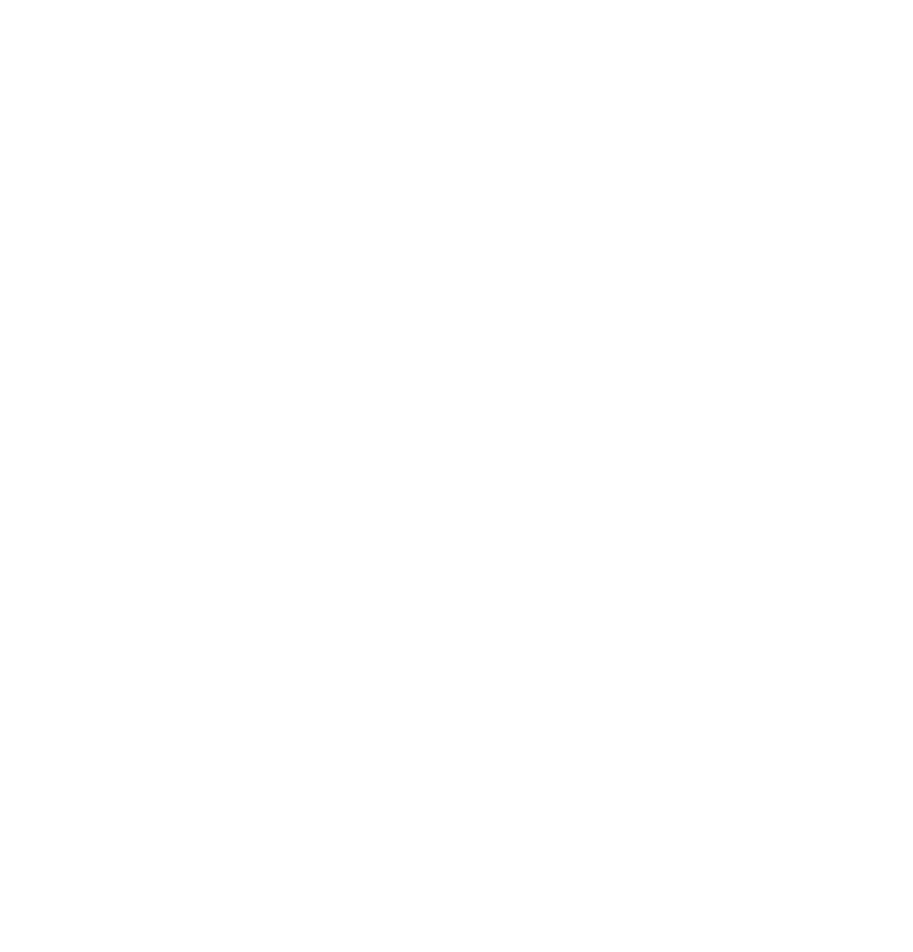
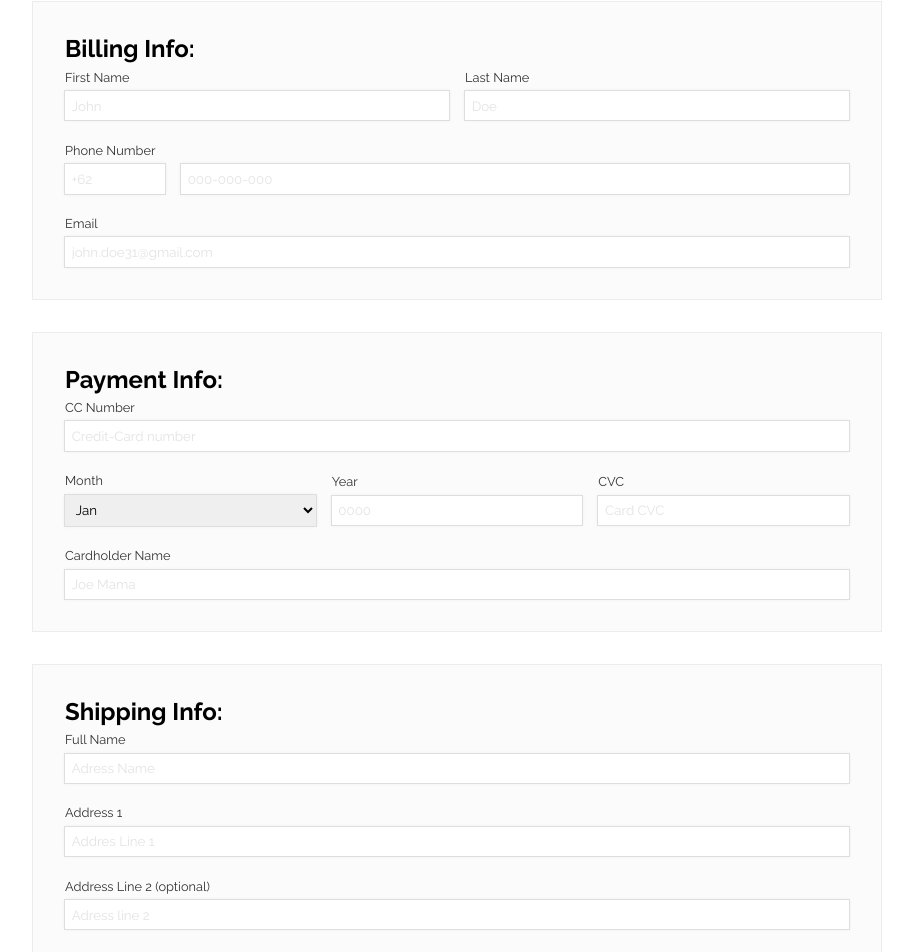
Before and after one commit to Shubamium/Redux-ShoppingCart, a React (Vite) app: page /checkout in a window 1280 px wide. Shown: the part 219-1171 px from the top of the page, without its empty margins (58-971 px from the left). Built offline with nearby package versions, Linux system fonts and the light colour scheme.

Commit message:
Add customer info form and styling to it

```diff
--- a/src/page/Checkout.jsx
+++ b/src/page/Checkout.jsx
@@ -7,8 +7,13 @@
 
     return (
         <div id="checkout">
-            <h2>Checkout</h2>
-            <OrderSummary/>
+            <div className='order-info'>
+                <h2>Checkout</h2>
+                <OrderSummary/>
+                <BillingInfo/>
+                <PaymentInfo/>
+                <ShippingInfo/>
+            </div>
             <div className='action'>
 
             </div>
@@ -17,6 +22,133 @@
     )
 }
 
+function BillingInfo(){
+    return (
+        <div className='checkout-form-section'>
+            <h2>Billing Info:</h2>
+            <form className='form'>
+                <div className="vstack">
+                    <div className="input-field">
+                        <label htmlFor="fname">First Name</label>
+                        <input type="text" name='fname' placeholder='John'/>
+                    </div>
+                    <div className="input-field">
+                        <label htmlFor="lname">Last Name</label>
+                        <input type="text" name='lname' placeholder='Doe'/>
+                    </div>
+                </div>
+                <div className="vstack phone">
+                   <div className="input-field">
+                        <label htmlFor="ctcode">Phone Number</label>
+                        <input type="number" name='ctcode' placeholder='+62'/>
+                    </div>
+                    <input type="number" className='number' placeholder='000-000-000' />
+                </div>
+                <div className="input-field">
+                        <label htmlFor="email">Email</label>
+                        <input type="email" name='email' placeholder='john.doe31@gmail.com'/>
+                </div>
+            </form>
+        </div>
+    )
+}
+
+function PaymentInfo(){
+    return (
+        <div className='checkout-form-section'>
+            <h2>Payment Info:</h2>
+            <form className='form'>
+
+                <div className="input-field">
+                    <label htmlFor="ccnum">CC Number</label>
+                    <input type="text" name='ccnum' placeholder='Credit-Card number'/>
+                </div>
+
+                <div className="vstack">
+                   <div className="input-field">
+                        <label htmlFor="m">Month</label>
+                        <select>
+                            <option>Jan</option>
+                            <option>Feb</option>
+                            <option>Mar</option>
+                            <option>Apr</option>
+                            <option>May</option>
+                            <option>Jun</option>
+                            <option>Jul</option>
+                            <option>Aug</option>
+                            <option>Sep</option>
+                            <option>Okt</option>
+                            <option>Nov</option>
+                            <option>Dec</option>
+                        </select>
+                    </div>
+                    <div className="input-field">
+                        <label htmlFor="y">Year</label>
+                        <input type="number" name='y' max={2030} min={0} placeholder='0000'/>
+                    </div>
+                    <div className="input-field">
+                        <label htmlFor="cvc">CVC</label>
+                        <input type="number" name='cvc' placeholder='Card CVC'/>
+                    </div>
+                </div>
+
+                <div className="input-field">
+                        <label htmlFor="email">Cardholder Name</label>
+                        <input type="email" name='email' placeholder='Joe Mama'/>
+                </div>
+
+            </form>
+        </div>
+    )
+}
+
+function ShippingInfo(){
+    return (
+        <div className='checkout-form-section'>
+            <h2>Shipping Info:</h2>
+            <form className='form'>
+
+                <div className="input-field">
+                    <label htmlFor="fname">Full Name</label>
+                    <input type="text" name='fname' placeholder='Adress Name'/>
+                </div>
+                <div className="input-field">
+                    <label htmlFor="ad1">Address 1</label>
+                    <input type="text" name='ad2' placeholder='Addres Line 1'/>
+                </div>
+                <div className="input-field">
+                    <label htmlFor="ad2">Address Line 2 (optional)</label>
+                    <input type="text" name='ad2' placeholder='Adress line 2'/>
+                </div>
+                <div className="vstack">
+                   <div className="input-field">
+                        <label htmlFor="city">City</label>
+                        <input type="text" name='y' max={2030} min={0} placeholder='City Name'/>
+
+                    </div>
+                    <div className="input-field">
+                        <label htmlFor="state">State</label>
+                        <input type="text" name='state'  placeholder='State/Region/Province'/>
+                    </div>
+                    <div className="input-field">
+                        <label htmlFor="zip">Zip Code:</label>
+                        <input type="number" name='zip' placeholder='Zip - 00000'/>
+                    </div>
+                </div>
+
+                <div className="input-field">
+                        <label htmlFor="country">Country</label>
+                        <input type="name" name='Country' placeholder='Country/Nation'/>
+                </div>
+                  <div className="vstack">
+                      <label htmlFor="tos">By filling the forms and procceeding with the checkout, you agree to our <a>Terms of Services</a></label>
+                      <input type="checkbox" name="tos" id="tos" />
+                  </div>
+
+            </form>
+        </div>
+    )
+}
 function OrderSummary(){
     const carts = useSelector((state)=>state.cart);
     const productData = useSelector((state)=>state.products);
@@ -57,7 +189,6 @@
 
         return {toRender,totalPrice};
     }
-
     const {totalPrice,toRender} = renderOrderSummary()
     return(
         <table className='payment-info' border='2px'>
--- a/src/style/index.scss
+++ b/src/style/index.scss
@@ -517,5 +517,54 @@
 
 
 #checkout {
+    display: grid;
+    grid-template-columns: 1fr 250px;
+    .checkout-form-section{
+        @include panel();
+        margin: 2em 0;
+        padding: 2em;
 
+        .form{
+            display: flex;
+            flex-direction: column;
+            gap: 1em;
+            .input-field{
+                width: 100%;
+                display: flex;
+                flex-direction: column;
+                justify-content: center;
+            }
+
+            .phone{
+                display: grid;
+                grid-template-columns: 100px 1fr;
+                align-items: end;
+                .input-field{
+                    flex-basis: .2;
+                    flex-shrink: 3;
+                }
+            }
+        }
+    }
 }
+
+.vstack{
+    display: flex;
+    gap: 1em;
+}
+
+input,select{
+    padding: .5em;
+    border: none;
+    box-shadow: 0px 0px 4px rgba(0, 0, 0, 0.08);
+    outline: 1px solid rgb(222, 222, 222);
+    &::placeholder{
+        opacity: .2;
+    }
+}
+
+label{
+    font-size: .8rem;
+    margin:.5em 0;
+    opacity: .8;
+}
```
